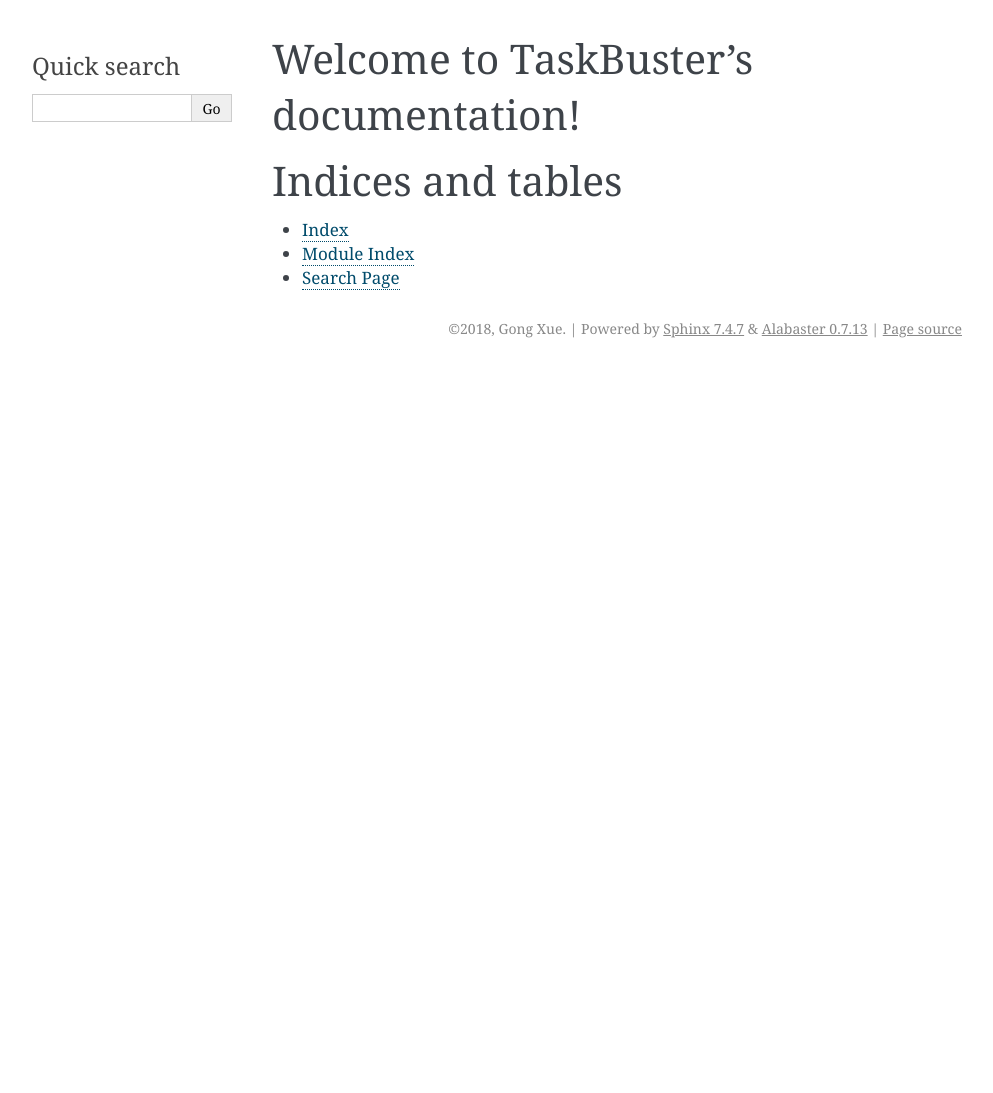
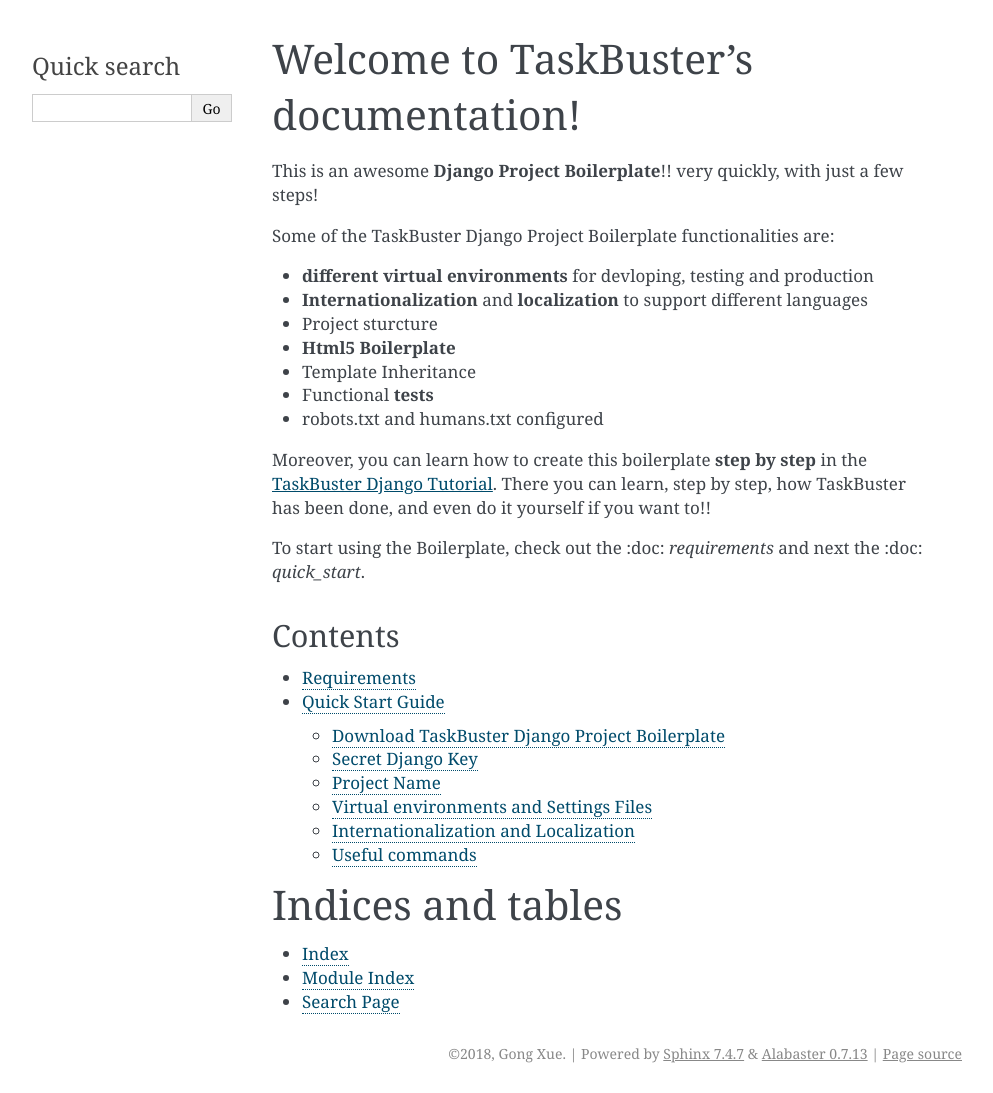
Before and after one commit to gongxue80/taskbuster_project, a Sphinx documentation site: the page built from docs/index.rst, in a window 1280 px wide. Shown: the whole page, without its empty margins (148-1141 px from the left). Built offline with Sphinx 7.4.7, drawn with Linux system fonts in a browser that asks for light colours; before the commit the page ends 900 px from its top, so only the background shows below that.

Commit message:
docmention ready

```diff
--- a/docs/index.rst
+++ b/docs/index.rst
@@ -6,10 +6,38 @@
 Welcome to TaskBuster's documentation!
 ======================================
 
+This is an awesome **Django Project Boilerplate**!!
+very quickly, with just a few steps!
+
+Some of the TaskBuster Django Project Boilerplate functionalities are:
+
+- **different virtual environments** for devloping, testing and production
+- **Internationalization** and **localization** to support different languages
+- Project sturcture
+- **Html5 Boilerplate**
+- Template Inheritance
+- Functional **tests**
+- robots.txt and humans.txt configured
+
+Moreover, you can learn how to create this boilerplate **step by step**
+in the |taskbuster_tutorial|. There you can learn, step by step, how
+TaskBuster has been done, and even do it yourself if you want to!!
+
+.. |taskbuster_tutorial| raw:: html
+
+    <a href="#" target="_blank">TaskBuster Django Tutorial</a>
+
+To start using the Boilerplate, check out the :doc: `requirements`
+and next the :doc: `quick_start`.
+
+Contents
+--------
+
 .. toctree::
    :maxdepth: 2
-   :caption: Contents:
 
+   requirements
+   quick_start
 
 
 Indices and tables
--- /dev/null
+++ b/docs/quick_start.rst
@@ -0,0 +1,178 @@
+Quick Start Guide
+=================
+
+
+Download TaskBuster Django Project Boilerplate
+----------------------------------------------
+
+First, you need to download the BoilerPlate from GitHub.
+
+
+Secret Django Key
+-----------------
+
+This boilerplate has the **DJANGO_KEY** setting variable hidden.
+
+You can generate your DJANGO_KEY |django_key|.
+
+.. |django_key| raw:: html
+
+    <a href="http://www.miniwebtool.com/django-secret-key-generator"
+    target="_blank">here</a>
+
+
+Project Name
+------------
+
+This project is named *TaskBuster*, so if you are using this
+Boilerplate to create your own project, you'll have to change
+the name in a few places:
+
+ - *taskbuster_project* **folder** (your top project container)
+ - *taskbuster_project/taskbuster* **folder** (your project name)
+ - virtual environment names: **tb_dev** and **tb_test** (name them whatever you want)
+ - in virtual environments **postactivate** files (see section below), you have to change **taskbuster.settings.development** for your **projectname.settings.development**. Same works for the testing environment.
+
+
+Virtual environments and Settings Files
+---------------------------------------
+
+First, you must know your Python 3 path::
+
+    $ which python3
+
+which is something similar to /usr/local/bin/python3.
+
+Next, create a Development virtual environment with Python 3 installed::
+
+    $ mkvirtualenv --python=/usr/local/bin/python3 tb_dev
+
+where you might need to change it with your python path.
+
+Go to the virtual enviornment folder with::
+
+    $ cd $VIRTUAL_ENV/bin
+
+and edit the postactivate file.:
+
+    $ vi postactivate
+
+You must add the lines: ::
+
+    export DJANGO_SETTINGS_MODULE="taskbuster.settings.development"
+    export SECRET_KEY="your_secret_django_key"
+
+with your project name and your own secret key.
+
+Next, edit the **predeactivate** file and add the line::
+
+    unset SECRET_KEY
+
+Repeat the last steps for your testing environment::
+
+    $ mkvirtualenv --python=/usr/local/bin/python3 tb_test
+    $ cd $VIRTUAL_ENV/bin
+    $ vi postactivate
+
+where you have to add the lines::
+
+    export DJANGO_SETTINGS_MODULE="taskbuster.settings.testing"
+    export SECRET_KEY="your_secret_django_key"
+
+and in the predeactivate file::
+
+    unset SECRET_KEY
+
+Next, install the packages in each environment::
+
+    $ workon tb_dev
+    $ pip install -r requirements/development.txt
+    $ workon tb_test
+    $ pip install -r requirements/testing.txt
+
+
+
+Internationalization and Localization
+-------------------------------------
+
+Settings
+********
+
+The default language for this Project is **English**, and we use internatinalization to translate the text into Catalan.
+
+If you want to change the translation language, or include a new one, you just need to modify the **LANGUAGES** variable in the file *settings/base.py*. The language codes that define each language can be found |codes_link|.
+
+.. |codes_link| raw:: html
+
+    <a href="http://msdn.microsoft.com/en-us/library/ms533052(v=vs.85).aspx" target="_blank">here</a>
+
+For example, if you want to use German you should include::
+
+    LANGUAGES = (
+        ...
+        'zh-hans', _("简体中文"),
+        ...
+    )
+
+You can also specify a dialect, like Luxembourg's German with::
+
+    LANGUAGES = (
+        ...
+        'de-lu', _("Luxemburg's German"),
+        ...
+    )
+
+Note: the name inside the translation function _("") is the language name in the default language (English).
+
+More information on the |internationalization_post|.
+
+.. |internationalization_post| raw:: html
+
+    <a href="http://marinamele.com/taskbuster-django-tutorial/internationalization-localization-languages-time-zones" target="_blank">TaskBuster post</a>
+
+
+Translation
+***********
+
+Go to the terminal, inside the taskbuster_project folder and create the files to translate with::
+
+    $ python manage.py makemessages -l zh-hans
+
+change the language "ca" for your selected language.
+
+Next, go to the locale folder of your language::
+
+    $ cd taskbuster/locale/ca/LC_MESSAGES
+
+where taskbuster is your project folder. You have to edit the file *django.po* and translate the strings. You can find more information about how to translate the strings |translation_strings_post|.
+
+.. |translation_strings_post| raw:: html
+
+    <a href="http://marinamele.com/taskbuster-django-tutorial/internationalization-localization-languages-time-zones#inter-translation" target="_blank">here</a>
+
+Once the translation is done, compile your messages with::
+
+    $ python manage.py compilemessages -l zh-hans
+
+
+
+Tests
+*****
+
+We need to update the languages in our Tests to make sure the translation works correclty. Open the file *functional_tests/test_all_users.py*:
+
+- in **test_internationalization**, update your languages with the translation of title text, here "Welcome to TaskBuster!"
+- in **test_localization**, update your languages.
+
+
+
+Useful commands
+---------------
+
+A list of all the commands used to run this template::
+
+    $ workon tb_dev
+    $ workon tb_test
+
+    $ python manage.py makemessages -l zh-hans
+    $ python manage.py compilemessages -l zh-hans
--- /dev/null
+++ b/docs/requirements.rst
@@ -0,0 +1,31 @@
+Requirements
+============
+
+The requirements necessary to use this Django Project Boilerplate are:
+
+- **python3** and **pip3**
+- **virtualenv and virtualenvwrapper**
+- **Firefox** (to use Selenium's Webdriver in functional Tests)
+- **GNU gettext** (to use Internationalization)
+
+If you don't have the first two requirements, you may find this
+post useful: |python_install|.
+
+.. |python_install| raw:: html
+
+    <a href="http://www.marinamele.com/2014/07/install-python3-on-mac-os-x-and-use-virtualenv-and-virtualenvwrapper.html" target="_blank">Install Python 3 on Mac OS X and use virtualenv and virtualenvwrapper</a>
+
+You can download Firefox from the official web page: |firefox_web|.
+
+.. |firefox_web| raw:: html
+
+    <a href="https://www.mozilla.org" target="_blank">Firefox</a>
+
+And if you don't have GNU gettext, check this |taskbuster_section|.
+
+.. |taskbuster_section| raw:: html
+
+    <a href="http://marinamele.com/taskbuster-django-tutorial/internationalization-localization-languages-time-zones" target="_blank">TaskBuster tutorial section</a>
+
+
+**Ready!?** Continue to the :doc:`quick_start`!
```
